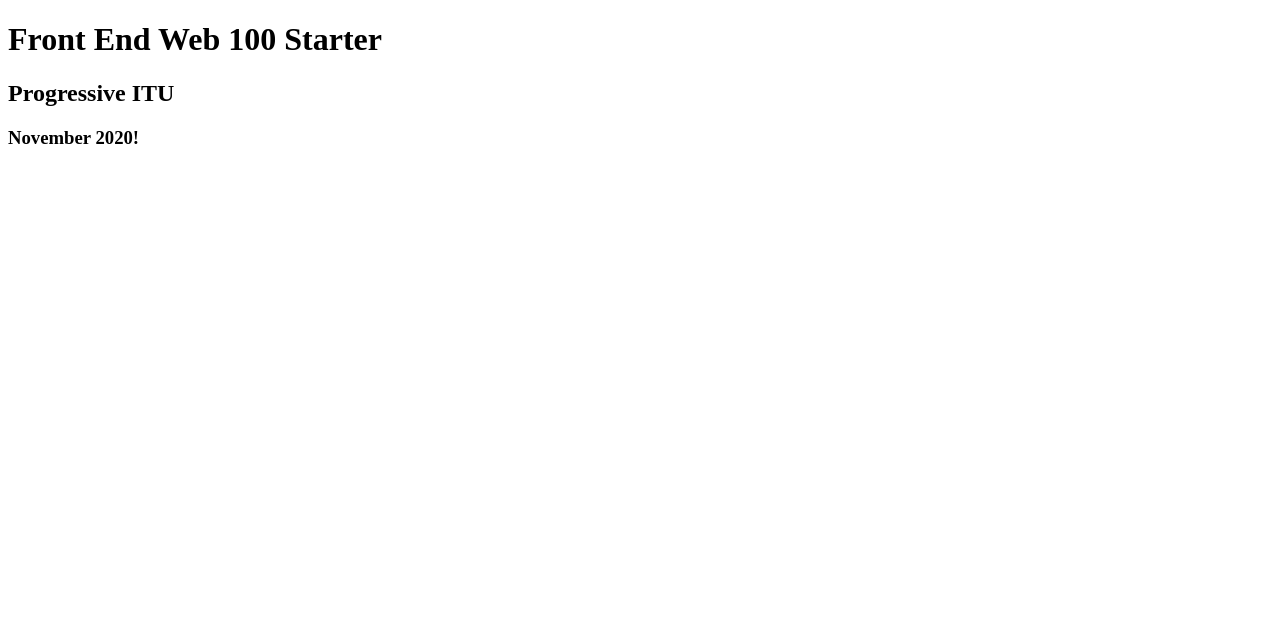
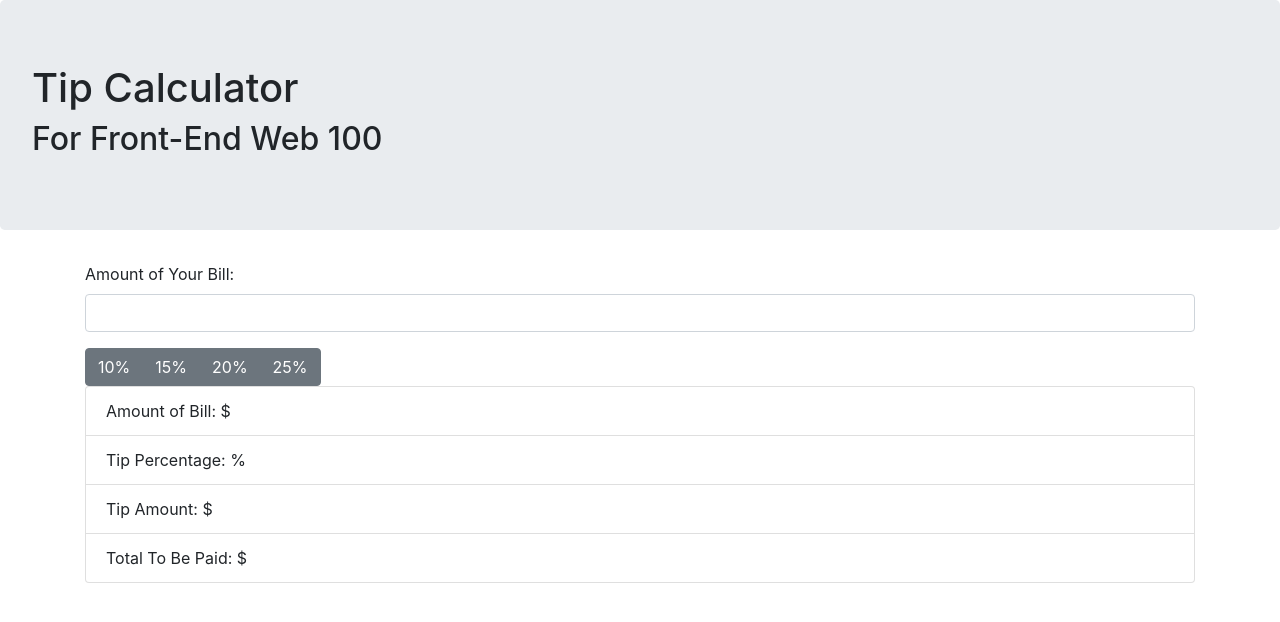
Before and after one commit to tmbreiden/FrontEndWeb100, a plain HTML site: page src/index.html in a window 1280 px wide. Drawn offline with nearby package versions, Linux system fonts and the light colour scheme.

Commit message:
Day 3 Part 1

```diff
--- /dev/null
+++ b/src/hr/index.ts
@@ -0,0 +1,3 @@
+export * from './employee';
+export * from './retiree';
+export * from './interfaces';
--- /dev/null
+++ b/src/hr/interfaces.ts
@@ -0,0 +1,3 @@
+export interface IHaveAName {
+    fullName: string;
+}
--- a/src/index.html
+++ b/src/index.html
@@ -4,16 +4,49 @@
 <head>
     <meta charset="UTF-8">
     <title>Front End Web 100</title>
+    <link rel="stylesheet"
+          href="https://cdn.jsdelivr.net/npm/bootstrap@4.5.3/dist/css/bootstrap.min.css"
+          integrity="sha384-TX8t27EcRE3e/ihU7zmQxVncDAy5uIKz4rEkgIXeMed4M0jlfIDPvg6uqKI2xXr2"
+          crossorigin="anonymous">
 </head>
 
 <body>
-    <header>
-        <h1>Front End Web 100 Starter</h1>
-        <h2>Progressive ITU</h2>
-        <h3>November 2020!</h3>
+    <header class="page-header container-fluid jumbotron">
+        <h1>Tip Calculator</h1>
+        <h2>For Front-End Web 100</h2>
     </header>
-    <main>
-
+    <main class="container">
+        <div class="form-group">
+            <label for="amount">Amount of Your Bill:</label>
+            <input id="billAmount"
+                   class="form-control"
+                   type="number">
+        </div>
+        <div class="btn-group"
+             role="group"
+             id="tip-buttons"
+             aria-label="Basic example">
+            <button type="button"
+                    data-amount=".1"
+                    class="btn btn-secondary">10%</button>
+            <button type="button"
+                    data-amount=".15"
+                    class="btn btn-secondary">15%</button>
+            <button type="button"
+                    data-amount=".2"
+                    class="btn btn-secondary">20%</button>
+            <button type="button"
+                    data-amount=".25"
+                    class="btn btn-secondary">25%</button>
+        </div>
+        <section>
+            <ul class="list-group">
+                <li class="list-group-item">Amount of Bill: $<span id="amount"></span></li>
+                <li class="list-group-item">Tip Percentage: <span id="tip"></span>%</li>
+                <li class="list-group-item">Tip Amount: $<span id="amountToTip"></span></li>
+                <li class="list-group-item">Total To Be Paid: $<span id="totalToBePaid"></span></li>
+            </ul>
+        </section>
     </main>
 </body>
 
```
Also changed, not shown: spec/01_types.spec.ts (+0 -1 lines), spec/02_functions.spec.ts (+2 -0 lines), spec/03_classes_spec.ts (added, +27 -0 lines), src/hr/employee.ts (added, +23 -0 lines), src/hr/person.ts (added, +10 -0 lines), src/hr/retiree.ts (added, +7 -0 lines), src/index.ts (+47 -2 lines), 1 other file.
